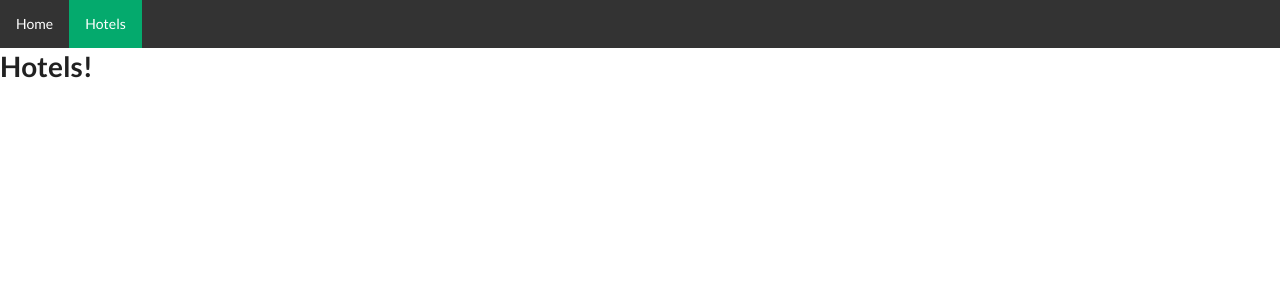
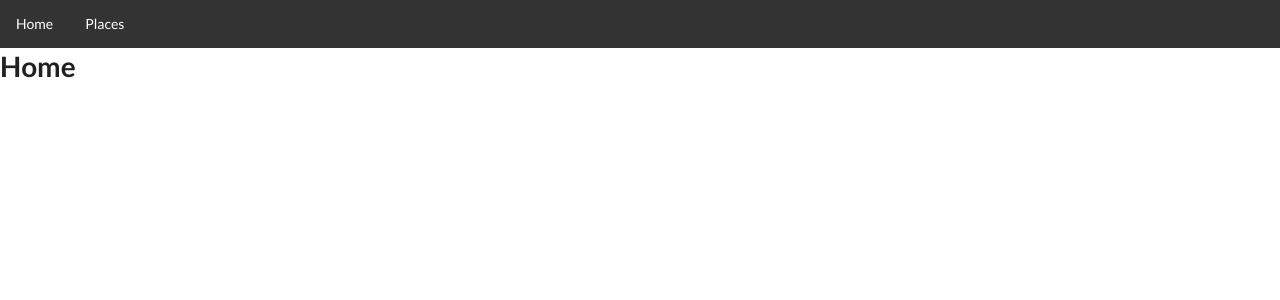
Before and after one commit to OlgaTitarenko/practice-tasks, a React (Create React App) app: page /hotels in a window 1280 px wide. Shown: the top 300 px of the page. Built offline with nearby package versions, Linux system fonts and the light colour scheme.

Commit message:
rename Hotels.tsx => Places.tsx, update routes

```diff
--- a/src/App.tsx
+++ b/src/App.tsx
@@ -3,7 +3,7 @@ import { BrowserRouter as Router, Switch, Route } from "react-router-dom";
 import 'semantic-ui-css/semantic.min.css'
 import './App.css';
 import Home from './pages/Home';
-import Hotels from './pages/Hotels';
+import Places from './pages/Places';
 import Navbar from './components/navbar/Navbar';
 
 function App() {
@@ -12,8 +12,8 @@ function App() {
       <Navbar />
 
       <Switch>
-        <Route path='/hotels'>
-          <Hotels />
+        <Route path='/places'>
+          <Places />
         </Route>
         <Route path="/">
           <Home />
--- a/src/components/navbar/Navbar.tsx
+++ b/src/components/navbar/Navbar.tsx
@@ -1,9 +1,8 @@
 import React from 'react';
 import { NavLink } from 'react-router-dom';
 import './Navbar.css';
-import { getHotels } from '../../api/api';
 
-const routes = [{path: '/', name: 'Home'}, { path: '/hotels', name: 'Hotels', }];
+const routes = [{path: '/', name: 'Home'}, { path: '/places', name: 'Places', }];
 
 function Navbar() {
     const items = routes.map((route, i) => <li key={i}><NavLink exact to={route.path}>{route.name}</NavLink></li>);
--- a/src/pages/Hotels.tsx
+++ /dev/null
@@ -1,11 +0,0 @@
-import React from 'react';
-
-function Hotels() {
-  return (
-      <div>
-        <h1>Hotels!</h1>
-      </div>
-  );
-}
-
-export default Hotels;
--- /dev/null
+++ b/src/pages/Places.tsx
@@ -0,0 +1,13 @@
+import React from 'react';
+import PlaceList from '../components/places-list/PlaceList';
+
+function Places() {
+  return (
+      <div>
+        <h2>Amazing Places List!</h2>
+        <PlaceList />
+      </div>
+  );
+}
+
+export default Places;
```
